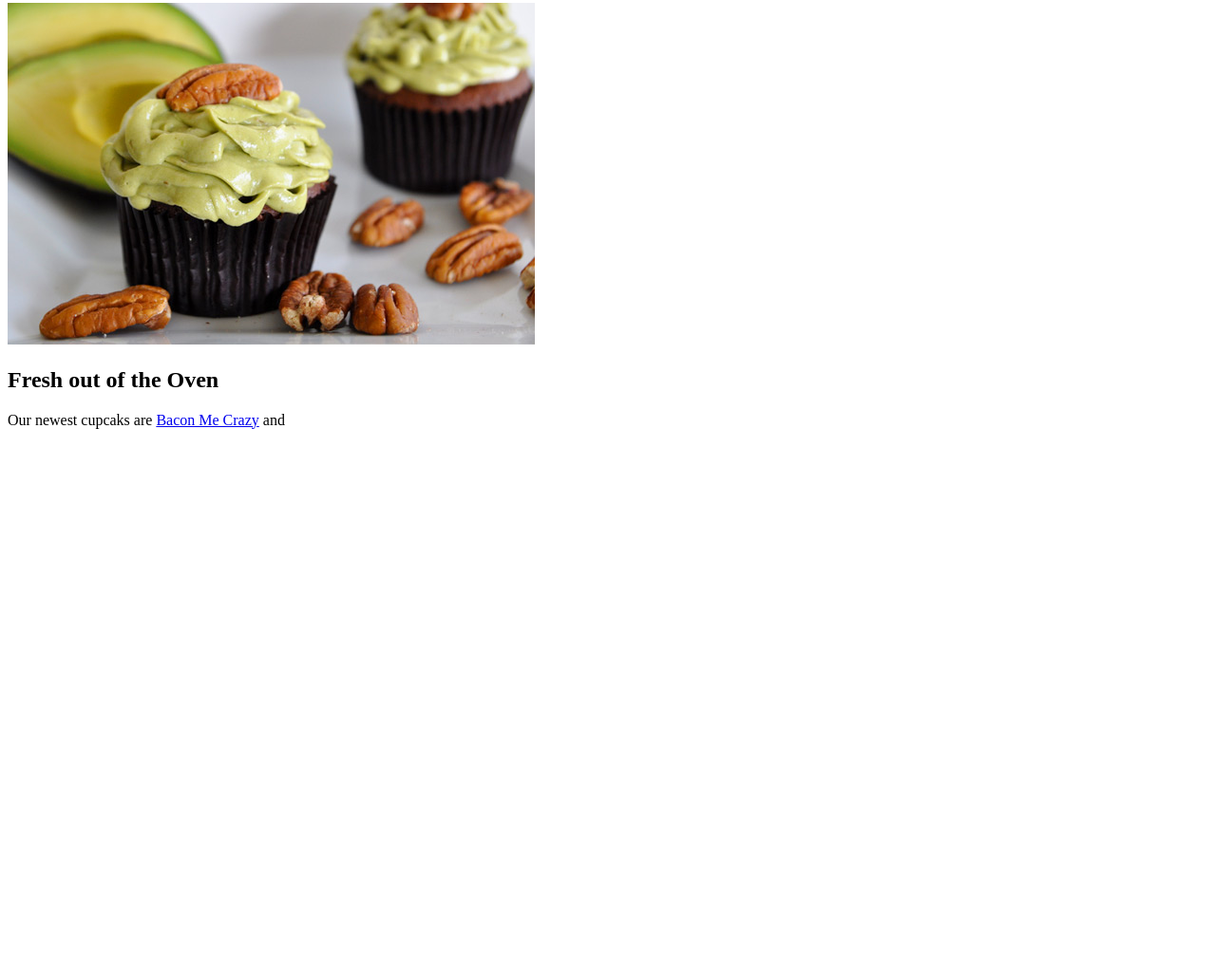
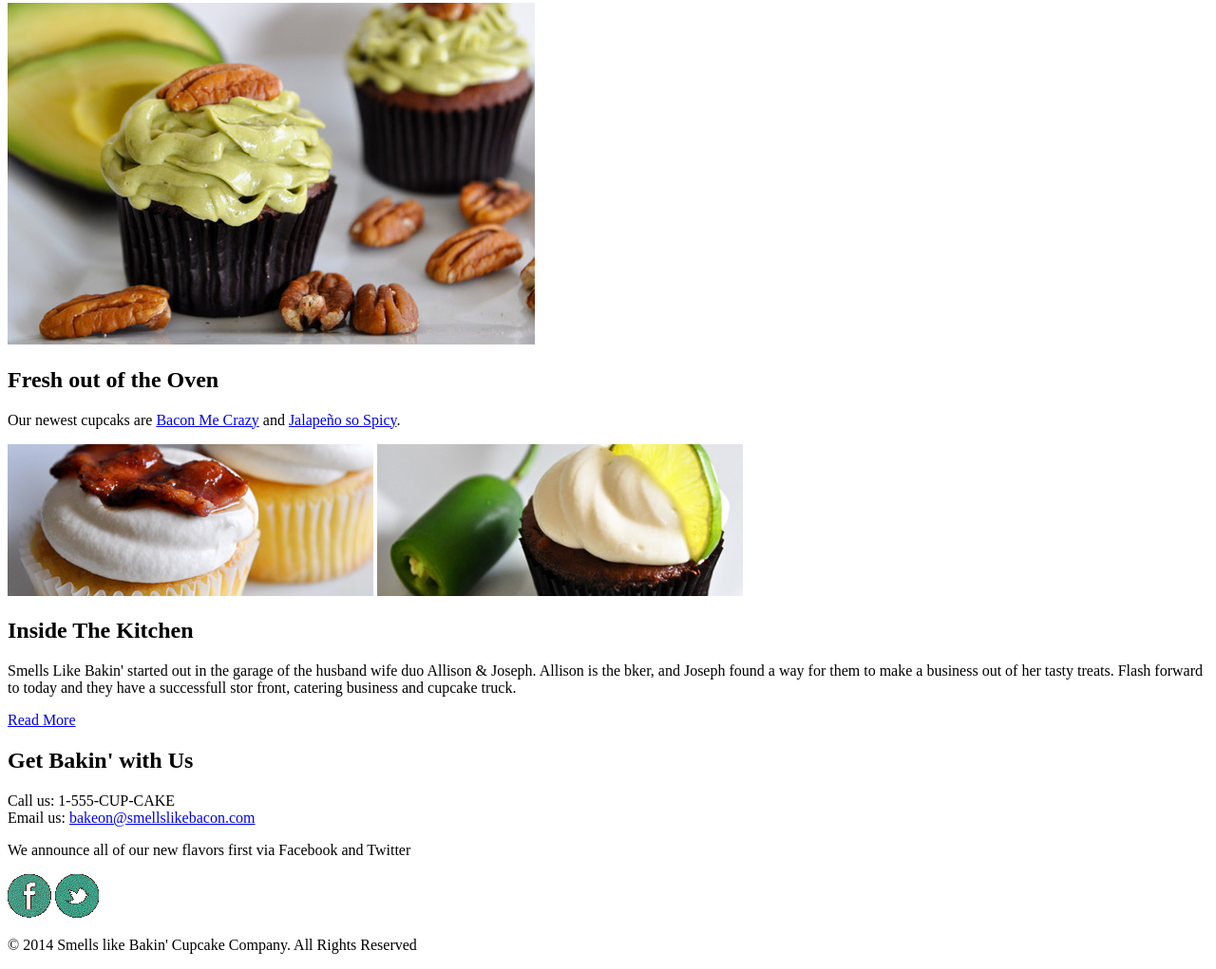
Before and after one commit to ryan-hamblin/websitewaters-island01-stage01, a plain HTML site: page index.html in a window 1280 px wide. Shown: the part 772-1793 px from the top of the page at 95% size. Before the commit the page ends 1240 px from the top, so only its background shows below. Drawn offline with Linux system fonts and the light colour scheme.

Commit message:
finished the scafolding

```diff
--- a/index.html
+++ b/index.html
@@ -30,8 +30,36 @@
 
 	<div id="new-cupcakes">
 		<h2>Fresh out of the Oven</h2>
-		<p>Our newest cupcaks are <a href="#">Bacon Me Crazy</a> and <a href="#"></a></p>
+		<p>Our newest cupcaks are <a href="#">Bacon Me Crazy</a> and <a href="#">Jalapeño so Spicy</a>.</p>
+		<img src="img/new-cupcake-bacon.jpg" alt="Bacon Me Crazy">
+		<img src="img/new-cupcake-jalapeno.jpg" alt="Jalapeñ So Spicy">
 	</div>
+
+	<h2>Inside The Kitchen</h2>
+	<p>Smells Like Bakin' started out in the garage of the husband wife duo Allison &amp; Joseph. Allison is the bker, and Joseph found a way for them to make a business out of her tasty treats. Flash forward to today and they have a successfull stor front, catering business and cupcake truck.</p>
+	<p><a href="#" class="btn-small">Read More</a></p>
+
+	<h2>Get Bakin' with Us</h2>
+
+	<div id="contact">
+		<p>Call us: <span>1-555-CUP-CAKE</span> <br>
+			Email us: <a href="#">bakeon@smellslikebacon.com</a></p>
+	</div>
+
+	<p>We announce all of our new flavors first via Facebook and Twitter</p>
+	<a href="http://www.facebook.com/smellslikebakin"><img src="img/facebook.gif" alt="Facebook"></a>
+	<a href="http://www.twitter.com/smellslikebakin"><img src="img/twitter.gif" alt="twitter"></a>
+
+	<div id="coplyright">
+		<p>&copy 2014 Smells like Bakin' Cupcake Company. All Rights Reserved</p>
+	</div>
+
+
+
+
+
+
+
 
 </body>
 </html>
```
